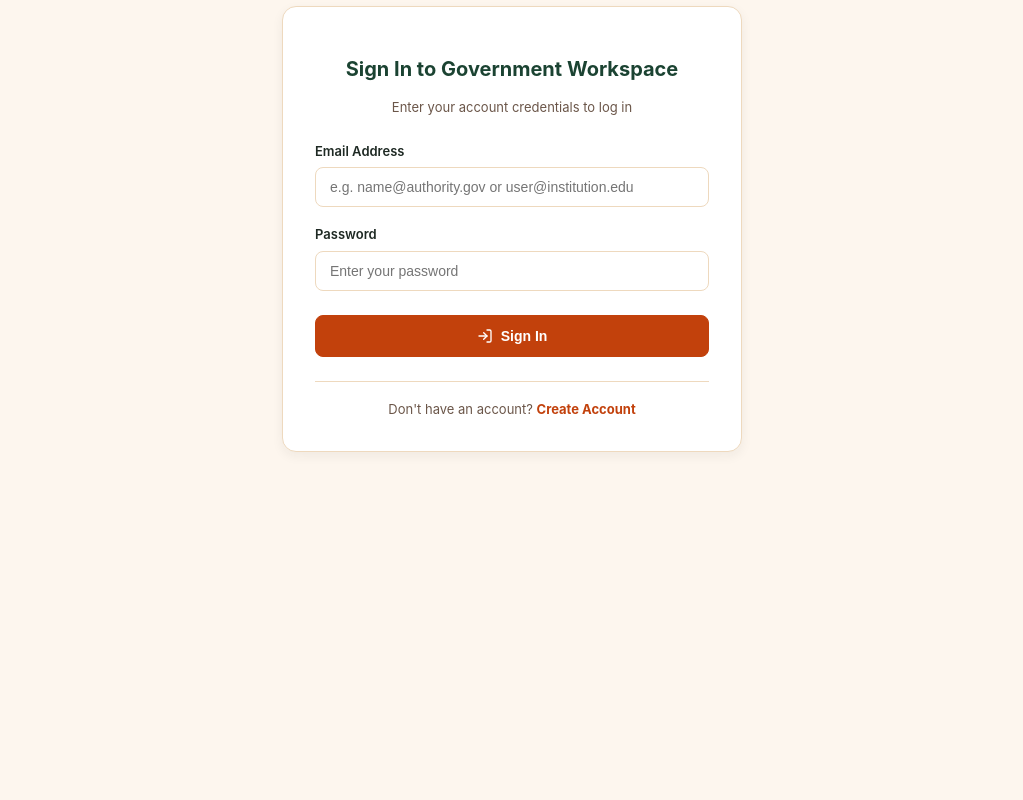
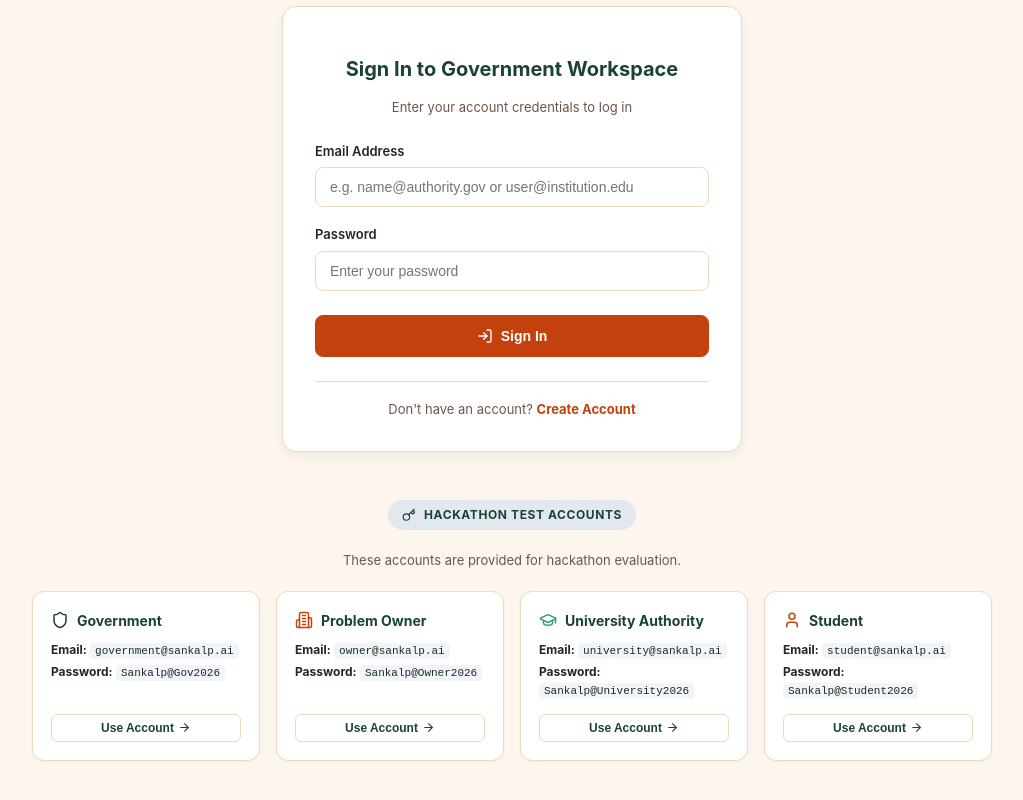
Before and after one commit to balud260/Beta-Squard, a React (Vite) app in the folder client/: page /login in a window 1280 px wide. Shown: the part 384-1184 px from the top of the page, without its empty margins (128-1151 px from the left). Before the commit the page ends 900 px from the top, so only its background shows below. Built offline with nearby package versions, Linux system fonts and the light colour scheme; no server answers.

Commit message:
feat(auth): add clean Hackathon Test Accounts section to login page with pre-seeded real database accounts and Use Account handlers

```diff
--- a/client/src/pages/LoginPage.jsx
+++ b/client/src/pages/LoginPage.jsx
@@ -4,7 +4,7 @@ import { useAuth } from '../context/AuthContext';
 import { api } from '../services/api';
 import Navbar from '../components/Navbar';
 import SankalpLogo from '../components/SankalpLogo';
-import { Shield, GraduationCap, Building2, User, Lock, AlertCircle, RefreshCw, LogIn } from 'lucide-react';
+import { Shield, GraduationCap, Building2, User, Lock, AlertCircle, RefreshCw, LogIn, Key, CheckCircle2, ArrowRight } from 'lucide-react';
 
 export default function LoginPage() {
   const [searchParams] = useSearchParams();
@@ -31,6 +31,14 @@ export default function LoginPage() {
     else navigate('/dashboard/government');
   }
 
+  function handleUseTestAccount(testRole, testEmail, testPassword) {
+    setSelectedRole(testRole);
+    setEmail(testEmail);
+    setPassword(testPassword);
+    setError('');
+    window.scrollTo({ top: 120, behavior: 'smooth' });
+  }
+
   async function handleSubmit(e) {
     e.preventDefault();
     if (!email || !password) {
@@ -55,7 +63,7 @@ export default function LoginPage() {
     <div style={{ backgroundColor: 'var(--bg-main)', minHeight: '100vh', display: 'flex', flexDirection: 'column' }}>
       <Navbar />
 
-      <main className="container" style={{ padding: '40px 24px 64px', maxWidth: '1200px', margin: '0 auto', display: 'flex', flexDirection: 'column', alignItems: 'center', width: '100%' }}>
+      <main className="container" style={{ padding: '40px 24px 64px', maxWidth: '1100px', margin: '0 auto', display: 'flex', flexDirection: 'column', alignItems: 'center', width: '100%' }}>
 
         {/* SANKALP AI Branding Header */}
         <div style={{ textAlign: 'center', marginBottom: '32px', maxWidth: '700px' }}>
@@ -162,7 +170,7 @@ export default function LoginPage() {
         </div>
 
         {/* REAL AUTHENTICATION FORM CARD */}
-        <div className="card" style={{ width: '100%', maxWidth: '460px', padding: '32px', backgroundColor: '#ffffff', border: '1px solid var(--border-light)', borderRadius: 'var(--radius-lg)', boxShadow: 'var(--shadow-md)' }}>
+        <div className="card" style={{ width: '100%', maxWidth: '460px', padding: '32px', backgroundColor: '#ffffff', border: '1px solid var(--border-light)', borderRadius: 'var(--radius-lg)', boxShadow: 'var(--shadow-md)', marginBottom: '40px' }}>
 
           <div style={{ textAlign: 'center', marginBottom: '24px' }}>
             <h2 style={{ fontSize: '20px', fontWeight: 700, color: 'var(--navy)' }}>
@@ -235,6 +243,132 @@ export default function LoginPage() {
 
         </div>
 
+        {/* HACKATHON TEST ACCOUNTS SECTION */}
+        <div style={{ width: '100%', maxWidth: '960px', marginTop: '8px' }}>
+
+          <div style={{ textAlign: 'center', marginBottom: '20px' }}>
+            <div style={{ display: 'inline-flex', alignItems: 'center', gap: '8px', backgroundColor: '#e2e8f0', color: 'var(--navy)', padding: '6px 14px', borderRadius: '20px', fontSize: '12px', fontWeight: 700, letterSpacing: '0.05em', marginBottom: '8px' }}>
+              <Key size={14} /> HACKATHON TEST ACCOUNTS
+            </div>
+            <p style={{ fontSize: '13px', color: 'var(--text-muted)' }}>
+              These accounts are provided for hackathon evaluation.
+            </p>
+          </div>
+
+          <div style={{ display: 'grid', gridTemplateColumns: 'repeat(auto-fit, minmax(210px, 1fr))', gap: '16px', width: '100%' }}>
+
+            {/* 1. Government */}
+            <div style={{ backgroundColor: '#ffffff', border: '1px solid var(--border-light)', borderRadius: '12px', padding: '18px', display: 'flex', flexDirection: 'column', justifyContent: 'space-between', boxShadow: 'var(--shadow-sm)' }}>
+              <div>
+                <div style={{ display: 'flex', alignItems: 'center', gap: '8px', marginBottom: '10px' }}>
+                  <Shield size={18} color="var(--navy)" />
+                  <span style={{ fontWeight: 700, fontSize: '14px', color: 'var(--navy)' }}>Government</span>
+                </div>
+
+                <div style={{ fontSize: '12px', color: 'var(--text-dark)', marginBottom: '4px' }}>
+                  <strong>Email:</strong> <code style={{ backgroundColor: '#f1f5f9', padding: '2px 5px', borderRadius: '4px', fontSize: '11px' }}>government@sankalp.ai</code>
+                </div>
+
+                <div style={{ fontSize: '12px', color: 'var(--text-dark)', marginBottom: '14px' }}>
+                  <strong>Password:</strong> <code style={{ backgroundColor: '#f1f5f9', padding: '2px 5px', borderRadius: '4px', fontSize: '11px' }}>Sankalp@Gov2026</code>
+                </div>
+              </div>
+
+              <button
+                type="button"
+                onClick={() => handleUseTestAccount('GOVERNMENT', 'government@sankalp.ai', 'Sankalp@Gov2026')}
+                className="btn btn-secondary btn-sm"
+                style={{ width: '100%', justifyContent: 'center', fontSize: '12px', fontWeight: 600, gap: '4px' }}
+              >
+                Use Account <ArrowRight size={13} />
+              </button>
+            </div>
+
+            {/* 2. Problem Owner */}
+            <div style={{ backgroundColor: '#ffffff', border: '1px solid var(--border-light)', borderRadius: '12px', padding: '18px', display: 'flex', flexDirection: 'column', justifyContent: 'space-between', boxShadow: 'var(--shadow-sm)' }}>
+              <div>
+                <div style={{ display: 'flex', alignItems: 'center', gap: '8px', marginBottom: '10px' }}>
+                  <Building2 size={18} color="var(--terracotta)" />
+                  <span style={{ fontWeight: 700, fontSize: '14px', color: 'var(--navy)' }}>Problem Owner</span>
+                </div>
+
+                <div style={{ fontSize: '12px', color: 'var(--text-dark)', marginBottom: '4px' }}>
+                  <strong>Email:</strong> <code style={{ backgroundColor: '#f1f5f9', padding: '2px 5px', borderRadius: '4px', fontSize: '11px' }}>owner@sankalp.ai</code>
+                </div>
+
+                <div style={{ fontSize: '12px', color: 'var(--text-dark)', marginBottom: '14px' }}>
+                  <strong>Password:</strong> <code style={{ backgroundColor: '#f1f5f9', padding: '2px 5px', borderRadius: '4px', fontSize: '11px' }}>Sankalp@Owner2026</code>
+                </div>
+              </div>
+
+              <button
+                type="button"
+                onClick={() => handleUseTestAccount('PROBLEM_OWNER', 'owner@sankalp.ai', 'Sankalp@Owner2026')}
+                className="btn btn-secondary btn-sm"
+                style={{ width: '100%', justifyContent: 'center', fontSize: '12px', fontWeight: 600, gap: '4px' }}
+              >
+                Use Account <ArrowRight size={13} />
+              </button>
+            </div>
+
+            {/* 3. University Authority */}
+            <div style={{ backgroundColor: '#ffffff', border: '1px solid var(--border-light)', borderRadius: '12px', padding: '18px', display: 'flex', flexDirection: 'column', justifyContent: 'space-between', boxShadow: 'var(--shadow-sm)' }}>
+              <div>
+                <div style={{ display: 'flex', alignItems: 'center', gap: '8px', marginBottom: '10px' }}>
+                  <GraduationCap size={18} color="#2F9E63" />
+                  <span style={{ fontWeight: 700, fontSize: '14px', color: 'var(--navy)' }}>University Authority</span>
+                </div>
+
+                <div style={{ fontSize: '12px', color: 'var(--text-dark)', marginBottom: '4px' }}>
+                  <strong>Email:</strong> <code style={{ backgroundColor: '#f1f5f9', padding: '2px 5px', borderRadius: '4px', fontSize: '11px' }}>university@sankalp.ai</code>
+                </div>
+
+                <div style={{ fontSize: '12px', color: 'var(--text-dark)', marginBottom: '14px' }}>
+                  <strong>Password:</strong> <code style={{ backgroundColor: '#f1f5f9', padding: '2px 5px', borderRadius: '4px', fontSize: '11px' }}>Sankalp@University2026</code>
+                </div>
+              </div>
+
+              <button
+                type="button"
+                onClick={() => handleUseTestAccount('UNIVERSITY_ADMIN', 'university@sankalp.ai', 'Sankalp@University2026')}
+                className="btn btn-secondary btn-sm"
+                style={{ width: '100%', justifyContent: 'center', fontSize: '12px', fontWeight: 600, gap: '4px' }}
+              >
+                Use Account <ArrowRight size={13} />
+              </button>
+            </div>
+
+            {/* 4. Student */}
+            <div style={{ backgroundColor: '#ffffff', border: '1px solid var(--border-light)', borderRadius: '12px', padding: '18px', display: 'flex', flexDirection: 'column', justifyContent: 'space-between', boxShadow: 'var(--shadow-sm)' }}>
+              <div>
+                <div style={{ display: 'flex', alignItems: 'center', gap: '8px', marginBottom: '10px' }}>
+                  <User size={18} color="var(--primary-blue)" />
+                  <span style={{ fontWeight: 700, fontSize: '14px', color: 'var(--navy)' }}>Student</span>
+                </div>
+
+                <div style={{ fontSize: '12px', color: 'var(--text-dark)', marginBottom: '4px' }}>
+                  <strong>Email:</strong> <code style={{ backgroundColor: '#f1f5f9', padding: '2px 5px', borderRadius: '4px', fontSize: '11px' }}>student@sankalp.ai</code>
+                </div>
+
+                <div style={{ fontSize: '12px', color: 'var(--text-dark)', marginBottom: '14px' }}>
+                  <strong>Password:</strong> <code style={{ backgroundColor: '#f1f5f9', padding: '2px 5px', borderRadius: '4px', fontSize: '11px' }}>Sankalp@Student2026</code>
+                </div>
+              </div>
+
+              <button
+                type="button"
+                onClick={() => handleUseTestAccount('STUDENT', 'student@sankalp.ai', 'Sankalp@Student2026')}
+                className="btn btn-secondary btn-sm"
+                style={{ width: '100%', justifyContent: 'center', fontSize: '12px', fontWeight: 600, gap: '4px' }}
+              >
+                Use Account <ArrowRight size={13} />
+              </button>
+            </div>
+
+          </div>
+
+        </div>
+
       </main>
     </div>
   );
```
Also changed, not shown: 1 other file (tests, documents, lock files or other folders).
